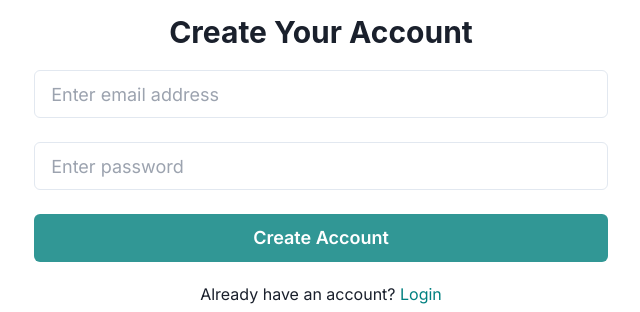
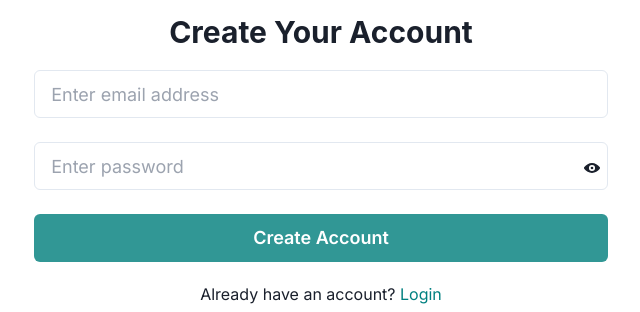
Before and after one commit to MayorFalomo/lien-bot, a Next.js app: page /signup in a window 1280 px wide. Shown: the part 239-551 px from the top of the page, without its empty margins (319-959 px from the left). Built offline with nearby package versions, Linux system fonts and the light colour scheme.

Commit message:
added hidepassword

```diff
--- a/app/components/login/Login.jsx
+++ b/app/components/login/Login.jsx
@@ -20,6 +20,7 @@ import { signInWithEmailAndPassword, signInWithPopup } from "firebase/auth";
 import { auth, provider } from "../firebase-config/Firebase-config";
 import { ToastContainer, toast } from "react-toastify";
 import "react-toastify/dist/ReactToastify.css";
+import { ViewIcon, ViewOffIcon } from "@chakra-ui/icons";
 
 const Login = () => {
   const { contextValue } = useAppContext();
@@ -130,7 +131,31 @@ const Login = () => {
               onSubmit={handleLogin}
             >
               <Input type="email" placeholder="Enter email address" size="lg" />
-              <Input type="password" placeholder="Enter password" size="lg" />
+              {hidePassword ? (
+                <Box position="relative">
+                  <Input type="text" placeholder="Enter password" size="lg" />
+                  <span
+                    onClick={() => setHidePassword(false)}
+                    className="absolute right-2 top-3 z-10 cursor-pointer"
+                  >
+                    {<ViewOffIcon />}{" "}
+                  </span>
+                </Box>
+              ) : (
+                <Box position="relative">
+                  <Input
+                    type="password"
+                    placeholder="Enter password"
+                    size="lg"
+                  />
+                  <span
+                    onClick={() => setHidePassword(true)}
+                    className="absolute right-2 top-3 z-10 cursor-pointer"
+                  >
+                    {<ViewIcon />}{" "}
+                  </span>
+                </Box>
+              )}
               <Button w="100%" colorScheme="teal" size="lg">
                 Login to your account
               </Button>
--- a/app/components/signup/SignUp.jsx
+++ b/app/components/signup/SignUp.jsx
@@ -12,7 +12,6 @@ import {
   Text,
 } from "@chakra-ui/react";
 import React, { useState } from "react";
-import { IconButton } from "@chakra-ui/react";
 import { FcGoogle } from "react-icons/fc";
 import NextLink from "next/link";
 import { createUserWithEmailAndPassword, signInWithPopup } from "firebase/auth";
@@ -21,6 +20,7 @@ import { useAppContext } from "@/app/helper/Helpers";
 import { useRouter } from "next/navigation";
 import { ToastContainer, toast } from "react-toastify";
 import "react-toastify/dist/ReactToastify.css";
+import { ViewIcon, ViewOffIcon } from "@chakra-ui/icons";
 
 const SignUp = () => {
   const { contextValue } = useAppContext();
@@ -28,6 +28,8 @@ const SignUp = () => {
   const [email, setEmail] = useState("");
   const [userName, setUserName] = useState("");
   const [password, setPassword] = useState("");
+  const [hidePassword, setHidePassword] = useState(false);
+
   const [notifications, setNotifications] = useState([]);
   const [isAuth, setIsAuth] = useState(false);
 
@@ -180,7 +182,31 @@ const SignUp = () => {
               onSubmit={handleSubmit}
             >
               <Input placeholder="Enter email address" size="lg" />
-              <Input placeholder="Enter password" size="lg" />
+              {hidePassword ? (
+                <Box position="relative">
+                  <Input type="text" placeholder="Enter password" size="lg" />
+                  <span
+                    onClick={() => setHidePassword(false)}
+                    className="absolute right-2 top-3 z-10 cursor-pointer"
+                  >
+                    {<ViewOffIcon />}{" "}
+                  </span>
+                </Box>
+              ) : (
+                <Box position="relative">
+                  <Input
+                    type="password"
+                    placeholder="Enter password"
+                    size="lg"
+                  />
+                  <span
+                    onClick={() => setHidePassword(true)}
+                    className="absolute right-2 top-3 z-10 cursor-pointer"
+                  >
+                    {<ViewIcon />}{" "}
+                  </span>
+                </Box>
+              )}
               <Button type="submit" w="100%" colorScheme="teal" size="lg">
                 Create Account
               </Button>
```
